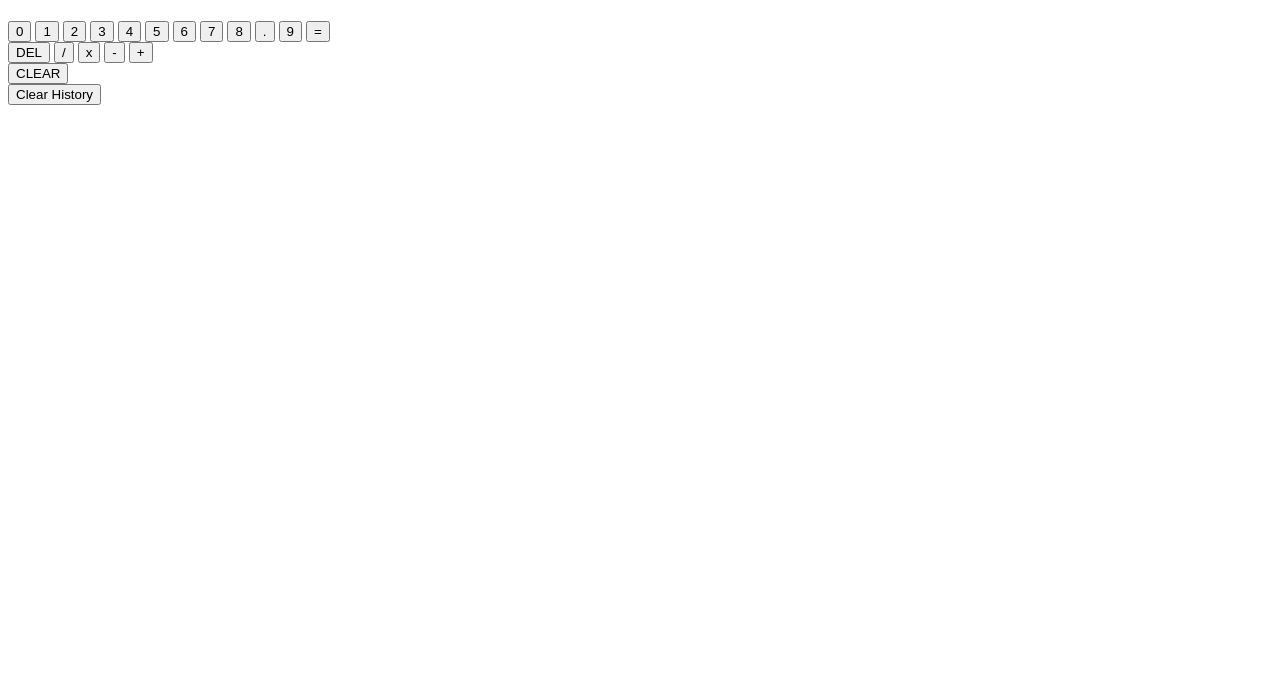
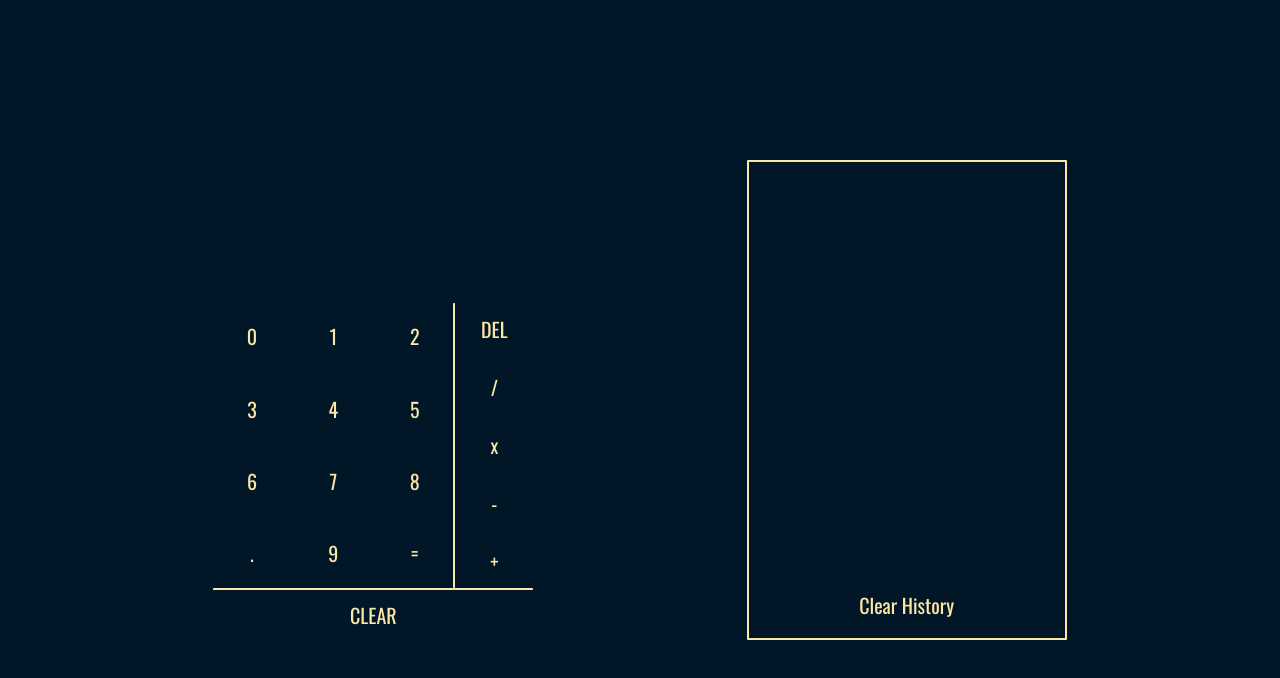
Before and after one commit to leo-holanda/calculator, a plain HTML site: page index.html in a window 1280 px wide. Drawn offline with nearby package versions, Linux system fonts and the light colour scheme; the site is published under a folder, as on GitHub Pages, so addresses that start at the root find nothing.

Commit message:
trying to fix github page

```diff
--- a/index.html
+++ b/index.html
@@ -1,10 +1,9 @@
 <!DOCTYPE html>
-<html lang="en">
 <head>
     <meta charset="UTF-8">
     <title>Calculator</title>
-    <link href="/styles/normalize.css" rel="stylesheet">
-    <link href="/styles/styles.css" rel="stylesheet">
+    <link type="text/css" href="styles/normalize.css" rel="stylesheet">
+    <link type="text/css" href="styles/styles.css" rel="stylesheet">
     <link href="https://fonts.googleapis.com/css?family=Oswald" rel="stylesheet">
 </head>
 <body>
@@ -45,6 +44,6 @@
             <button id="reset_history_button" class="reset_history">Clear History</button>
         </div>
     </div>
-    <script src="/scripts/scripts.js"></script>
+    <script src="scripts/scripts.js"></script>
 </body>
 </html>
```
